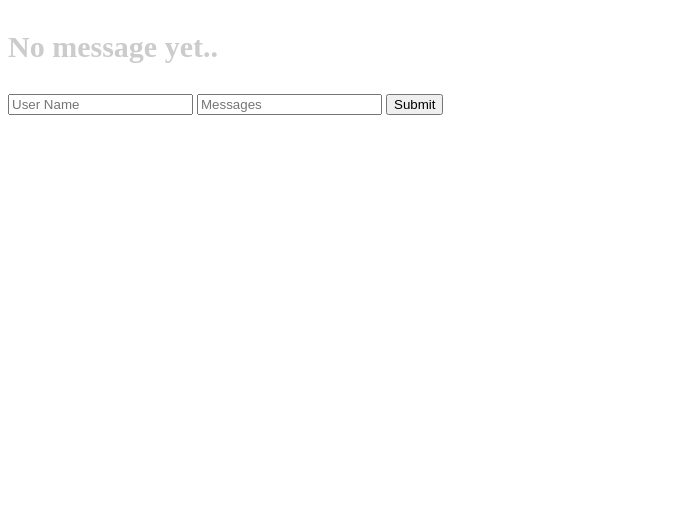
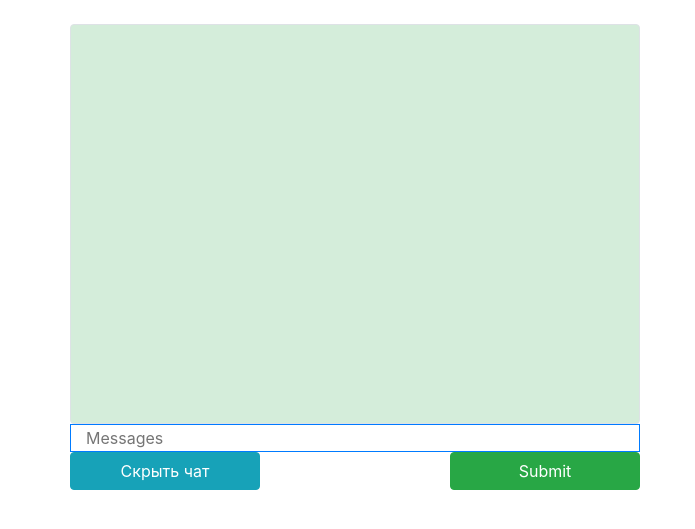
Before and after one commit to GregoryBaranov/ib_stream_service, a Flask app: page / in a window 1280 px wide. Shown: the top 529 px of the page, without its empty margins (0-695 px from the left). Run offline with Flask 2, Linux system fonts and the light colour scheme; some libraries are stand-ins or nearby versions.

Commit message:
add utf-8

```diff
--- a/tempchat/main.py
+++ b/tempchat/main.py
@@ -17,9 +17,29 @@ def messageReceived(methods=['GET', 'POST']):
 
 @socketio.on('my event')
 def handle_my_custom_event(json, methods=['GET', 'POST']):
-    print('received my event: ' + str(json))
-    socketio.emit('my response', json, callback=messageReceived)
+#    data = {'message': json['message'].encode('latin1').decode('utf8','replace')}
+#    socketio.emit('my response', data, callback=messageReceived)
+
+
+    a = str(json.setdefault('message')).encode('latin1').decode('utf8','replace')
+    print(a)
+    if a == "None":
+        b = dict.fromkeys(['message'], 'Welcome')
+    else:
+        b = {}
+        b = dict.fromkeys(['message'], a)
+        print(b)
+        socketio.emit('my response', b,  callback=messageReceived)
+
+#    a = str(json.keys()).encode('latin1').decode('unicode-escape').encode('latin1').decode('utf8','replace')
+#    print(json)
+##    b = dict.fromkeys(['data'])
+#    b = dict.fromkeys([a])
+#    print("это a - " , a)
+#    print("это json - " , json)
+#    print("это Б - " , b)
+
 
 
 if __name__ == '__main__':
-    socketio.run(app, debug=True)
+    socketio.run(app, '0.0.0.0', 5007)
--- a/tempchat/templates/session.html
+++ b/tempchat/templates/session.html
@@ -1,48 +1,127 @@
 <!DOCTYPE html>
-  <html lang="en">
+<html lang="ru">
+
 <head>
     <title>Flask_Chat_App</title>
+    <meta charset="utf-8">
+    <meta name="viewport" content="width=device-width, initial-scale=1, shrink-to-fit=no">
+    <link rel="stylesheet" href="https://stackpath.bootstrapcdn.com/bootstrap/4.3.1/css/bootstrap.min.css" integrity="sha384-ggOyR0iXCbMQv3Xipma34MD+dH/1fQ784/j6cY/iJTQUOhcWr7x9JvoRxT2MZw1T" crossorigin="anonymous">
+    <script src="https://code.jquery.com/jquery-3.4.0.min.js"></script>
+    <link href="https://fonts.googleapis.com/css?family=Roboto" rel="stylesheet">
+
+
+
 </head>
+
 <body>
 
-    <h3 style='color: #ccc;font-size: 30px;'>No message yet..</h3>
-    <div class="message_holder"></div>
+
+
+    <div class="container mt-4" id="cont1">
+
+        <div class="row">
+            <div id="output" style="height: 400px; " class="message_holder overflow-auto border alert alert-success col-lg-6 col-sm-12 mb-0"></div>
+
+        </div>
+
 
         <form action="" method="POST">
-      <input type="text" class="username" placeholder="User Name"/>
-      <input type="text" class="message" placeholder="Messages"/>
-      <input type="submit"/>
+            <div class="row">
+                <input type="text" class="message border border-primary col-lg-6 col-sm-12" placeholder="Messages" />
+            </div>
+            <div class="row">
+                <input type="button" class="btn btn-info btn-hide col-lg-2 col-sm-6 col-6" value="Скрыть чат">
+                <div class="col-lg-2 col-sm-2 col-2 "></div>
+                <input class="btn btn-success btn-send col-lg-2 col-sm-4 col-4 " type="submit" />
+            </div>
         </form>
+
+
+    </div>
+
+    <div class="container">
+        <div class="row">
+            <input type="button" id="temp" class="btn btn-info col-lg-2 col-sm-4 col-6" value="Показать чат">
+        </div>
+    </div>
+
+
 
     <!-- jQuery (necessary for Bootstrap's JavaScript plugins) -->
     <script src="https://ajax.googleapis.com/ajax/libs/jquery/1.12.4/jquery.min.js"></script>
     <script src="https://cdnjs.cloudflare.com/ajax/libs/socket.io/1.7.3/socket.io.min.js"></script>
-    <script type="text/javascript">
+    <script type="text/javascript" charset="utf-8">
         var socket = io.connect('http://' + document.domain + ':' + location.port);
+        var nameusr = "Пользователь написал:";
 
-      socket.on( 'connect', function() {
-        socket.emit( 'my event', {
-          data: 'User Connected'
-        } )
-        var form = $( 'form' ).on( 'submit', function( e ) {
+
+
+         $(document).ready(function() {
+
+        function scrollToBottom() {
+            $('#output').scrollTop($('#output')[0].scrollHeight);
+        }
+
+        $("#output").change(function() {
+            scrollToBottom();
+        });
+
+
+         $('#temp').hide();
+
+        $('.btn-hide').on('click', function() {
+                $('#cont1').slideToggle(700);
+                $('#temp').show();
+
+            });
+
+
+            $('#temp').on('click', function() {
+                $('#cont1').slideToggle(700);
+
+                $('#temp').hide();
+
+
+            });
+             });
+
+
+
+        socket.on('connect', function() {
+            socket.emit('my event', {
+//                data: 'Привет, мир'
+
+            })
+            var form = $('form').on('submit', function(e) {
                 e.preventDefault()
-          let user_name = $( 'input.username' ).val()
-          let user_input = $( 'input.message' ).val()
-          socket.emit( 'my event', {
-            user_name : user_name,
-            message : user_input
-          } )
-          $( 'input.message' ).val( '' ).focus()
-        } )
-      } )
-      socket.on( 'my response', function( msg ) {
-        console.log( msg )
-        if( typeof msg.user_name !== 'undefined' ) {
-          $( 'h3' ).remove()
-          $( 'div.message_holder' ).append( '<div><b style="color: #000">'+msg.user_name+'</b> '+msg.message+'</div>' )
+                //          let user_name = $( 'input.username' ).val()
+                let user_input = $('input.message').val()
+                socket.emit('my event', {
+                    //            user_name : user_name,
+                    message: user_input
+                })
+                $('input.message').val('').focus()
+            })
+        })
+        socket.on('my response', function(msg) {
+            console.log(msg)
+            if (typeof msg.message !== 'undefined') {
+                var output = document.getElementById("output");
+                $('h3').remove()
+//                var newmsg = "<xmp style='color: red; font-size: 18px;font-family: 'Roboto', sans-serif;'>" + msg.message + "</xmp>"
+                $('div.message_holder').append('<div class="m-2 shadow-lg p-3 bg-white rounded"  ><b style="color: #000; ">' + nameusr + '</b> ' + msg.message + '</div>')
+                if (output.selectionStart == output.selectionEnd) {
+                    output.scrollTop = output.scrollHeight;
+                }
             }
         })
+
     </script>
 
+<!--    <script src="https://code.jquery.com/jquery-3.3.1.slim.min.js" integrity="sha384-q8i/X+965DzO0rT7abK41JStQIAqVgRVzpbzo5smXKp4YfRvH+8abtTE1Pi6jizo" crossorigin="anonymous"></script>-->
+    <script src="https://cdnjs.cloudflare.com/ajax/libs/popper.js/1.14.7/umd/popper.min.js" integrity="sha384-UO2eT0CpHqdSJQ6hJty5KVphtPhzWj9WO1clHTMGa3JDZwrnQq4sF86dIHNDz0W1" crossorigin="anonymous"></script>
+    <script src="https://stackpath.bootstrapcdn.com/bootstrap/4.3.1/js/bootstrap.min.js" integrity="sha384-JjSmVgyd0p3pXB1rRibZUAYoIIy6OrQ6VrjIEaFf/nJGzIxFDsf4x0xIM+B07jRM" crossorigin="anonymous"></script>
+
 </body>
+
 </html>
```
Lines whose indentation alone changed are shown as unchanged.
